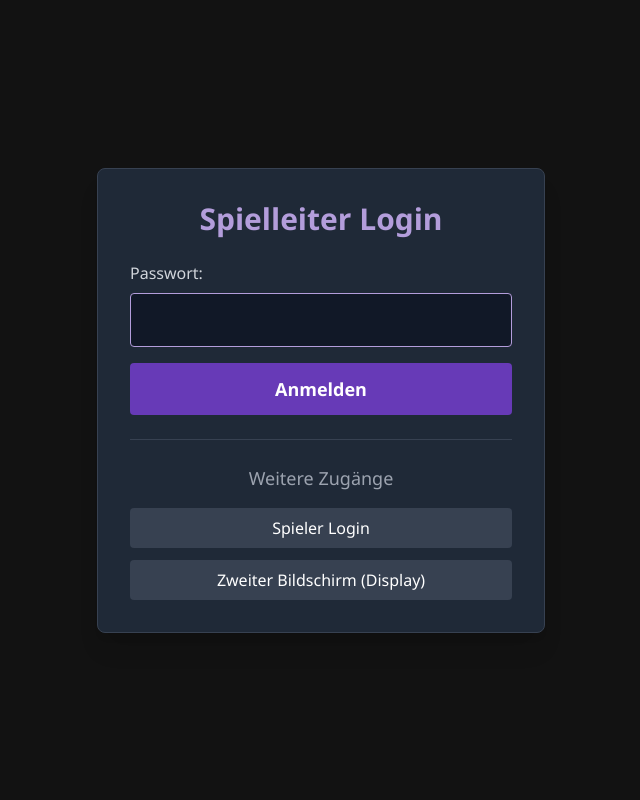
After one commit to antonbader/vttrpg, a Flask app: page /gm/login in a window 1280 px wide. The commit adds this page. Shown: the whole page, without its empty margins (319-959 px from the left). Run offline with Flask 3, Linux system fonts and the light colour scheme; some libraries are stand-ins or nearby versions.

Commit message:
feat: add GM authentication with config file
- Create config.py with GM_PASSWORD, SERVER_PORT, and HOST_URL.
- Implement session-based authentication for GM access using `@require_gm` decorator in `app.py`.
- Add `/gm/login` route and corresponding `gm_login.html` template.
- Display absolute links to Player and Display views on the login page based on config.
- Add logout button to the GM dashboard header.

Co-authored-by: antonbader <239675115+antonbader@users.noreply.github.com>

```diff
--- a/app.py
+++ b/app.py
@@ -1,7 +1,9 @@
-from flask import Flask
+from flask import Flask, session
 from flask_socketio import SocketIO
+from functools import wraps
 from models import db
 import os
+import config
 
 app = Flask(__name__)
 app.config['SECRET_KEY'] = 'secret_ttrpg_key' # In production, use environment variable
@@ -14,7 +16,16 @@ os.makedirs(os.path.join(app.config['UPLOAD_FOLDER'], 'tokens'), exist_ok=True)
 db.init_app(app)
 socketio = SocketIO(app)
 
-from flask import render_template, request, redirect, url_for, send_from_directory
+from flask import render_template, request, redirect, url_for, send_from_directory, flash
+
+# GM Authentication Decorator
+def require_gm(f):
+    @wraps(f)
+    def decorated_function(*args, **kwargs):
+        if not session.get('gm_logged_in'):
+            return redirect(url_for('gm_login'))
+        return f(*args, **kwargs)
+    return decorated_function
 from werkzeug.utils import secure_filename
 from models import Campaign, Adventure, Template, Scene, TokenInstance
 
@@ -22,12 +33,37 @@ from models import Campaign, Adventure, Template, Scene, TokenInstance
 with app.app_context():
     db.create_all()
 
+@app.route('/gm/login', methods=['GET', 'POST'])
+def gm_login():
+    if request.method == 'POST':
+        password = request.form.get('password')
+        if password == config.GM_PASSWORD:
+            session['gm_logged_in'] = True
+            return redirect(url_for('index'))
+        else:
+            flash('Falsches Passwort', 'error')
+
+    # Generate absolute links based on config
+    # We construct the base url using HOST_URL and SERVER_PORT
+    base_url = f"http://{config.HOST_URL}:{config.SERVER_PORT}"
+    player_link = f"{base_url}{url_for('player_login')}"
+    display_link = f"{base_url}{url_for('display_view')}"
+
+    return render_template('gm_login.html', player_link=player_link, display_link=display_link)
+
+@app.route('/gm/logout')
+def gm_logout():
+    session.pop('gm_logged_in', None)
+    return redirect(url_for('gm_login'))
+
 @app.route('/')
+@require_gm
 def index():
     campaigns = Campaign.query.all()
     return render_template('index.html', campaigns=campaigns)
 
 @app.route('/campaign/create', methods=['POST'])
+@require_gm
 def create_campaign():
     name = request.form.get('name')
     description = request.form.get('description')
@@ -38,6 +74,7 @@ def create_campaign():
     return redirect(url_for('index'))
 
 @app.route('/campaign/<int:campaign_id>/edit_name', methods=['POST'])
+@require_gm
 def edit_campaign_name(campaign_id):
     campaign = Campaign.query.get_or_404(campaign_id)
     name = request.form.get('name')
@@ -47,6 +84,7 @@ def edit_campaign_name(campaign_id):
     return redirect(url_for('index'))
 
 @app.route('/campaign/<int:campaign_id>/delete', methods=['POST'])
+@require_gm
 def delete_campaign(campaign_id):
     campaign = Campaign.query.get_or_404(campaign_id)
     # We should handle template images if they are not used elsewhere.
@@ -79,6 +117,7 @@ def delete_campaign(campaign_id):
     return redirect(url_for('index'))
 
 @app.route('/campaign/<int:campaign_id>/adventure/create', methods=['POST'])
+@require_gm
 def create_adventure(campaign_id):
     name = request.form.get('name')
     if name:
@@ -88,6 +127,7 @@ def create_adventure(campaign_id):
     return redirect(url_for('index'))
 
 @app.route('/adventure/<int:adventure_id>/edit_name', methods=['POST'])
+@require_gm
 def edit_adventure_name(adventure_id):
     adventure = Adventure.query.get_or_404(adventure_id)
     name = request.form.get('name')
@@ -97,6 +137,7 @@ def edit_adventure_name(adventure_id):
     return redirect(url_for('index'))
 
 @app.route('/adventure/<int:adventure_id>/delete', methods=['POST'])
+@require_gm
 def delete_adventure(adventure_id):
     adventure = Adventure.query.get_or_404(adventure_id)
     # Delete scene backgrounds
@@ -114,6 +155,7 @@ def delete_adventure(adventure_id):
     return redirect(url_for('index'))
 
 @app.route('/adventure/<int:adventure_id>/scene/create', methods=['POST'])
+@require_gm
 def create_scene(adventure_id):
     name = request.form.get('name')
     if name:
@@ -123,6 +165,7 @@ def create_scene(adventure_id):
     return redirect(url_for('index'))
 
 @app.route('/scene/<int:scene_id>/edit_name', methods=['POST'])
+@require_gm
 def edit_scene_name(scene_id):
     scene = Scene.query.get_or_404(scene_id)
     name = request.form.get('name')
@@ -132,6 +175,7 @@ def edit_scene_name(scene_id):
     return redirect(url_for('index'))
 
 @app.route('/scene/<int:scene_id>/delete', methods=['POST'])
+@require_gm
 def delete_scene(scene_id):
     scene = Scene.query.get_or_404(scene_id)
 
@@ -148,6 +192,7 @@ def delete_scene(scene_id):
     return redirect(url_for('index'))
 
 @app.route('/scene/<int:scene_id>/activate', methods=['POST'])
+@require_gm
 def activate_scene(scene_id):
     scene = Scene.query.get_or_404(scene_id)
     if scene.is_active:
@@ -164,6 +209,7 @@ def activate_scene(scene_id):
     return redirect(url_for('gm_scene', scene_id=scene_id))
 
 @app.route('/scene/<int:scene_id>/gm')
+@require_gm
 def gm_scene(scene_id):
     scene = Scene.query.get_or_404(scene_id)
     adventure = Adventure.query.get(scene.adventure_id)
@@ -198,6 +244,7 @@ def gm_scene(scene_id):
     return render_template('scene_gm.html', scene=scene, campaign=campaign, templates=templates, tokens=tokens_data)
 
 @app.route('/scene/<int:scene_id>/upload_bg', methods=['POST'])
+@require_gm
 def upload_scene_bg(scene_id):
     scene = Scene.query.get_or_404(scene_id)
     image = request.files.get('background')
@@ -210,6 +257,7 @@ def upload_scene_bg(scene_id):
     return redirect(url_for('gm_scene', scene_id=scene_id))
 
 @app.route('/scene/<int:scene_id>/delete_bg', methods=['POST'])
+@require_gm
 def delete_scene_bg(scene_id):
     scene = Scene.query.get_or_404(scene_id)
     if scene.background_image:
@@ -343,6 +391,7 @@ def uploaded_file(filename):
     return send_from_directory(app.config['UPLOAD_FOLDER'], filename)
 
 @app.route('/campaign/<int:campaign_id>/library')
+@require_gm
 def campaign_library(campaign_id):
     campaign = Campaign.query.get_or_404(campaign_id)
     templates = Template.query.filter_by(campaign_id=campaign_id).all()
@@ -350,6 +399,7 @@ def campaign_library(campaign_id):
     return render_template('library.html', campaign=campaign, templates=templates, other_campaigns=other_campaigns)
 
 @app.route('/campaign/<int:campaign_id>/library/template/create', methods=['POST'])
+@require_gm
 def create_template(campaign_id):
     name = request.form.get('name')
     type = request.form.get('type')
@@ -470,6 +520,7 @@ def on_join(data):
     join_room(room)
 
 @app.route('/template/<int:template_id>/edit_name', methods=['POST'])
+@require_gm
 def edit_template_name(template_id):
     template = Template.query.get_or_404(template_id)
     name = request.form.get('name')
@@ -479,6 +530,7 @@ def edit_template_name(template_id):
     return redirect(url_for('campaign_library', campaign_id=template.campaign_id))
 
 @app.route('/template/<int:template_id>/delete', methods=['POST'])
+@require_gm
 def delete_template(template_id):
     template = Template.query.get_or_404(template_id)
     campaign_id = template.campaign_id
@@ -503,6 +555,7 @@ def delete_template(template_id):
     return redirect(url_for('campaign_library', campaign_id=campaign_id))
 
 @app.route('/api/reorder', methods=['POST'])
+@require_gm
 def reorder_items():
     data = request.json
     item_type = data.get('type')
@@ -524,11 +577,13 @@ def reorder_items():
     return jsonify({'success': True})
 
 @app.route('/api/campaign/<int:campaign_id>/templates')
+@require_gm
 def get_campaign_templates(campaign_id):
     templates = Template.query.filter_by(campaign_id=campaign_id).all()
     return jsonify([{'id': t.id, 'name': t.name, 'type': t.type} for t in templates])
 
 @app.route('/campaign/<int:campaign_id>/library/import', methods=['POST'])
+@require_gm
 def import_template(campaign_id):
     source_campaign_id = request.form.get('source_campaign_id')
     template_id = request.form.get('template_id')
@@ -548,4 +603,5 @@ def import_template(campaign_id):
     return redirect(url_for('campaign_library', campaign_id=campaign_id))
 
 if __name__ == '__main__':
-    socketio.run(app, debug=True, host='0.0.0.0', port=5000, allow_unsafe_werkzeug=True)
+    port = int(config.SERVER_PORT)
+    socketio.run(app, debug=True, host='0.0.0.0', port=port, allow_unsafe_werkzeug=True)
--- /dev/null
+++ b/templates/gm_login.html
@@ -0,0 +1,58 @@
+<!DOCTYPE html>
+<html lang="de">
+<head>
+    <meta charset="UTF-8">
+    <meta name="viewport" content="width=device-width, initial-scale=1.0">
+    <title>Spielleiter Login</title>
+    <script src="https://cdn.tailwindcss.com"></script>
+    <script>
+        tailwind.config = {
+            theme: {
+                extend: {
+                    colors: {
+                        brand: {
+                            light: '#b39ddb',
+                            DEFAULT: '#673ab7',
+                            dark: '#311b92',
+                        }
+                    }
+                }
+            }
+        }
+    </script>
+    <style>
+        body { background-color: #121212; color: #e0e0e0; font-family: 'Segoe UI', Tahoma, Geneva, Verdana, sans-serif; }
+    </style>
+</head>
+<body class="min-h-screen flex items-center justify-center">
+    <div class="bg-gray-800 p-8 rounded-lg shadow-xl border border-gray-700 w-full max-w-md text-center">
+        <h1 class="text-3xl font-bold text-brand-light mb-6">Spielleiter Login</h1>
+
+        {% with messages = get_flashed_messages(with_categories=true) %}
+            {% if messages %}
+                {% for category, message in messages %}
+                    <div class="mb-4 p-3 rounded {% if category == 'error' %}bg-red-900 border border-red-700 text-red-200{% else %}bg-green-900 border border-green-700 text-green-200{% endif %}">
+                        {{ message }}
+                    </div>
+                {% endfor %}
+            {% endif %}
+        {% endwith %}
+
+        <form method="POST" class="mb-6">
+            <div class="mb-4 text-left">
+                <label for="password" class="block mb-2 font-medium text-gray-300">Passwort:</label>
+                <input type="password" id="password" name="password" required autofocus class="w-full p-3 bg-gray-900 border border-gray-600 rounded text-white focus:outline-none focus:border-brand-light text-center text-lg">
+            </div>
+            <button type="submit" class="w-full bg-brand text-white py-3 rounded hover:bg-brand-light hover:text-gray-900 transition-colors font-bold text-lg">Anmelden</button>
+        </form>
+
+        <div class="border-t border-gray-700 pt-6 mt-6">
+            <h2 class="text-lg font-medium text-gray-400 mb-4">Weitere Zugänge</h2>
+            <div class="flex flex-col gap-3">
+                <a href="{{ player_link }}" class="bg-gray-700 hover:bg-gray-600 text-white py-2 px-4 rounded transition-colors" target="_blank">Spieler Login</a>
+                <a href="{{ display_link }}" class="bg-gray-700 hover:bg-gray-600 text-white py-2 px-4 rounded transition-colors" target="_blank">Zweiter Bildschirm (Display)</a>
+            </div>
+        </div>
+    </div>
+</body>
+</html>
--- a/templates/index.html
+++ b/templates/index.html
@@ -26,8 +26,12 @@
     </style>
 </head>
 <body class="min-h-screen pb-10">
-    <header class="bg-brand-dark text-white p-6 text-center shadow-lg mb-8">
+    <header class="bg-brand-dark text-white p-6 text-center shadow-lg mb-8 flex justify-between items-center">
+        <div class="w-24"></div> <!-- Spacer for centering -->
         <h1 class="text-3xl font-bold">TTRPG Kampagnen-Dashboard</h1>
+        <div class="w-24 text-right">
+            <a href="{{ url_for('gm_logout') }}" class="text-sm bg-gray-700 hover:bg-gray-600 px-3 py-1 rounded text-gray-200 transition-colors">Logout</a>
+        </div>
     </header>
 
     <main class="container mx-auto px-4 grid grid-cols-1 md:grid-cols-3 gap-8">
```
Also changed, not shown: config.py (added, +11 -0 lines).
